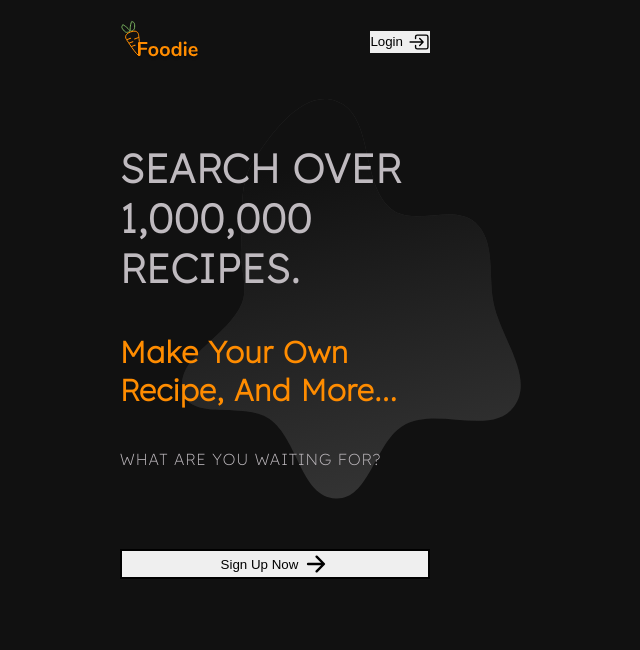
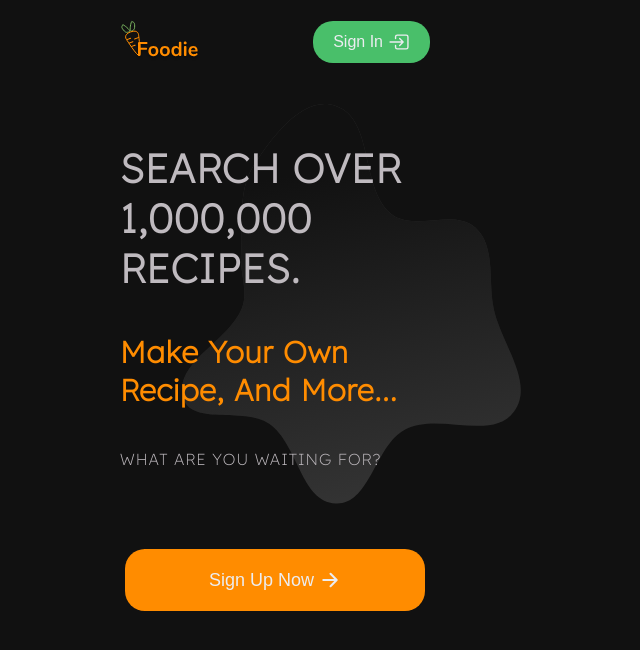
Before and after one commit to danielpalmares/foodie, a React (Create React App) app: page / in a window 1280 px wide. Shown: the top 650 px of the page, without its empty margins (365-1005 px from the left). Built offline with nearby package versions, Linux system fonts and the light colour scheme; no server answers.

Commit message:
new: buttons as styled components

```diff
--- /dev/null
+++ b/src/components/SignInButton/index.jsx
@@ -0,0 +1,16 @@
+import React from 'react';
+import { Link } from 'react-router-dom';
+
+import { IoEnterOutline } from 'react-icons/io5';
+import { Button } from './styles';
+
+export default function SingInButton() {
+  return (
+    <Link to="/signin">
+      <Button>
+        <span>Sign in</span>
+        <IoEnterOutline size={22} />
+      </Button>
+    </Link>
+  );
+}
--- /dev/null
+++ b/src/components/SignInButton/styles.js
@@ -0,0 +1,28 @@
+import styled from 'styled-components';
+
+// variables
+const colorGreen = '#49BF6A';
+const colorWhite100 = '#ECEDF1';
+
+export const Button = styled.button`
+  display: flex;
+  align-items: center;
+  justify-content: center;
+  gap: 0.5rem;
+
+  background: ${colorGreen};
+  outline: none;
+  border: none;
+  border-radius: 2rem;
+  padding: 1rem 2rem;
+
+  font-size: 1.6rem;
+  text-transform: capitalize;
+  color: ${colorWhite100};
+  cursor: pointer;
+  transition: all 0.2s;
+
+  ${this}:active {
+    transform: translateX(1rem);
+  }
+`;
--- /dev/null
+++ b/src/components/SignUpButton/index.jsx
@@ -0,0 +1,16 @@
+import React from 'react';
+import { Link } from 'react-router-dom';
+
+import { IoArrowForwardOutline } from 'react-icons/io5';
+import { Button } from './styles';
+
+export default function SingUpButton() {
+  return (
+    <Link to="/signup">
+      <Button>
+        <span>Sign up now</span>
+        <IoArrowForwardOutline size={22} />
+      </Button>
+    </Link>
+  );
+}
--- /dev/null
+++ b/src/components/SignUpButton/styles.js
@@ -0,0 +1,31 @@
+import styled from 'styled-components';
+
+// variables
+const colorOrange = '#FF8C00';
+const colorWhite100 = '#ECEDF1';
+
+export const Button = styled.button`
+  display: flex;
+  align-items: center;
+  justify-content: center;
+  gap: 0.5rem;
+
+  width: 30rem;
+  margin: 0 auto;
+
+  background: ${colorOrange};
+  outline: none;
+  border: none;
+  border-radius: 2rem;
+  padding: 2rem;
+
+  font-size: 1.8rem;
+  text-transform: capitalize;
+  color: ${colorWhite100};
+  cursor: pointer;
+  transition: all 0.2s;
+
+  ${this}:active {
+    transform: translateX(1rem);
+  }
+`;
--- a/src/pages/Landing.jsx
+++ b/src/pages/Landing.jsx
@@ -1,10 +1,11 @@
 import React from 'react';
-import { Link } from 'react-router-dom';
 
 import logo from '../assets/foodie-logo.svg';
 import blob from '../assets/blob-black.svg';
 
-import { IoEnterOutline, IoArrowForwardOutline } from 'react-icons/io5';
+import SignInButton from '../components/SignInButton/index';
+import SignUpButton from '../components/SignUpButton/index';
+
 import styles from '../styles/pages/Landing.module.scss';
 
 export default function Landing() {
@@ -18,11 +19,7 @@ export default function Landing() {
             <img src={logo} alt="Foodie logo" />
           </div>
 
-          <Link to="/login">
-            <button>
-              Login <IoEnterOutline size={22} />
-            </button>
-          </Link>
+          <SignInButton />
         </header>
 
         <main>
@@ -30,11 +27,7 @@ export default function Landing() {
           <h3>Make your own recipe, and more...</h3>
           <h4>What are you waiting for?</h4>
 
-          <Link to="/signup">
-            <button>
-              Sign Up Now <IoArrowForwardOutline size={26} />
-            </button>
-          </Link>
+          <SignUpButton />
         </main>
       </div>
     </div>
--- a/src/routes.jsx
+++ b/src/routes.jsx
@@ -16,7 +16,7 @@ export default function Routes() {
     <BrowserRouter>
       <Switch>
         <Route path="/" exact component={Landing} />
-        <Route path="/login" component={Login} />
+        <Route path="/signin" component={Login} />
         <Route path="/signup" component={SignUp} />
         <Route path="/search" exact component={Search} />
         <Route path="/search/results" component={Results} />
--- a/src/styles/pages/Landing.module.scss
+++ b/src/styles/pages/Landing.module.scss
@@ -4,10 +4,6 @@
 @include respond(mobileS) {
   .landing {
     min-height: 100vh;
-    background-position: center;
-    background-repeat: none;
-    background-size: cover;
-
     overflow: hidden;
 
     .landingContent {
@@ -41,27 +37,6 @@
         }
 
         a {
-          button {
-            @include flexCenter;
-            gap: 0.5rem;
-            background: $color-green;
-            outline: none;
-            border: none;
-            border-radius: 2rem;
-            padding: $padding-regular;
-
-            font-size: $font-regular;
-            font-weight: 400;
-            color: $color-white--100;
-            transition: all 0.2s;
-            cursor: pointer;
-            margin-top: 1rem;
-
-            &:active {
-              border-color: $color-orange;
-              transform: translateX(1rem);
-            }
-          }
         }
       }
 
@@ -97,25 +72,6 @@
 
         a {
           margin-top: 4rem;
-
-          button {
-            width: 100%;
-            outline: none;
-            background: $color-orange;
-            color: $color-white--100;
-            padding: $padding-both--2;
-            @include flexCenter;
-            gap: 0.5rem;
-            border: $border--2;
-            border-radius: 2rem;
-            font-size: $font-larger;
-            transition: all 0.2s;
-            cursor: pointer;
-
-            &:active {
-              transform: translateX(1rem);
-            }
-          }
         }
       }
     }
```
